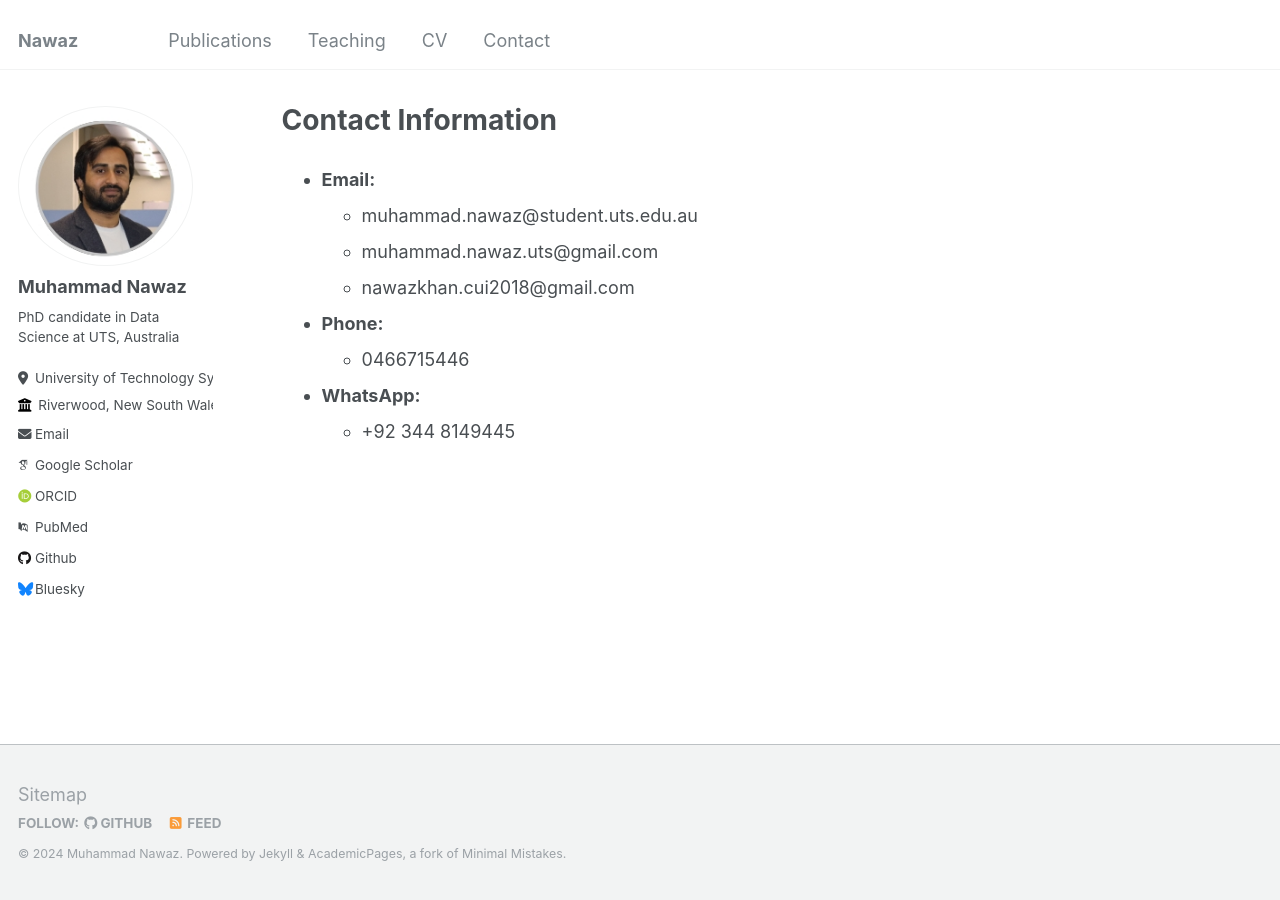
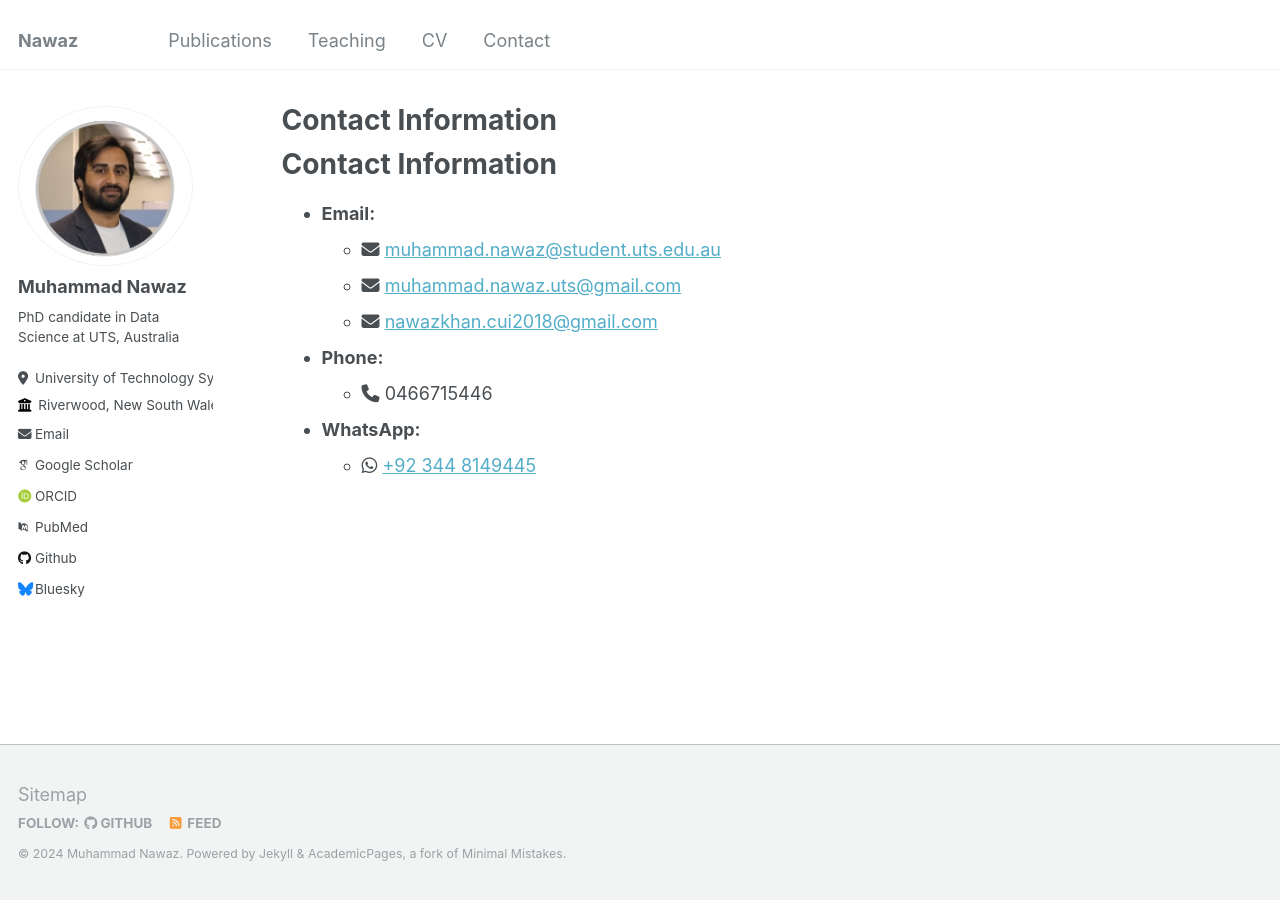
Before and after one commit to basmakhan11/Nawaz.github.io, a Jekyll site: the page built from _pages/Contact.md, in a window 1280 px wide. Built offline with Jekyll 4.4.1, drawn with Linux system fonts in a browser that asks for light colours; some web fonts are replaced.

Commit message:
Update Contact.md

```diff
--- a/_pages/Contact.md
+++ b/_pages/Contact.md
@@ -7,13 +7,15 @@ redirect_from:
 ---
 
 
+# Contact Information
+
 - **Email:**
-  - muhammad.nawaz@student.uts.edu.au
-  - muhammad.nawaz.uts@gmail.com
-  - nawazkhan.cui2018@gmail.com
+  - <i class="fas fa-envelope"></i> [muhammad.nawaz@student.uts.edu.au](mailto:muhammad.nawaz@student.uts.edu.au)
+  - <i class="fas fa-envelope"></i> [muhammad.nawaz.uts@gmail.com](mailto:muhammad.nawaz.uts@gmail.com)
+  - <i class="fas fa-envelope"></i> [nawazkhan.cui2018@gmail.com](mailto:nawazkhan.cui2018@gmail.com)
 
 - **Phone:**
-  - 0466715446
+  - <i class="fas fa-phone"></i> 0466715446
 
 - **WhatsApp:**
-  - +92 344 8149445
+  - <i class="fab fa-whatsapp"></i> [+92 344 8149445](https://wa.me/923448149445)
```
